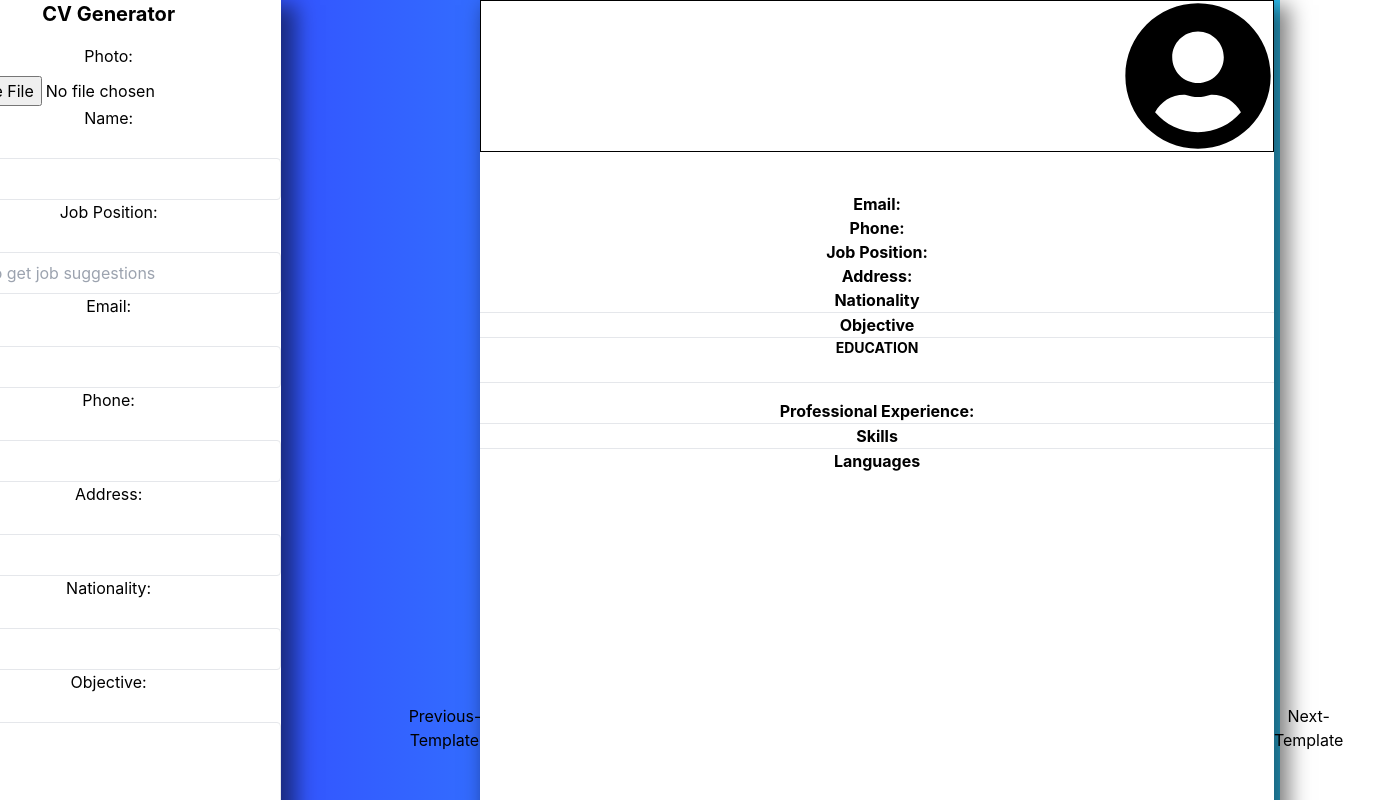
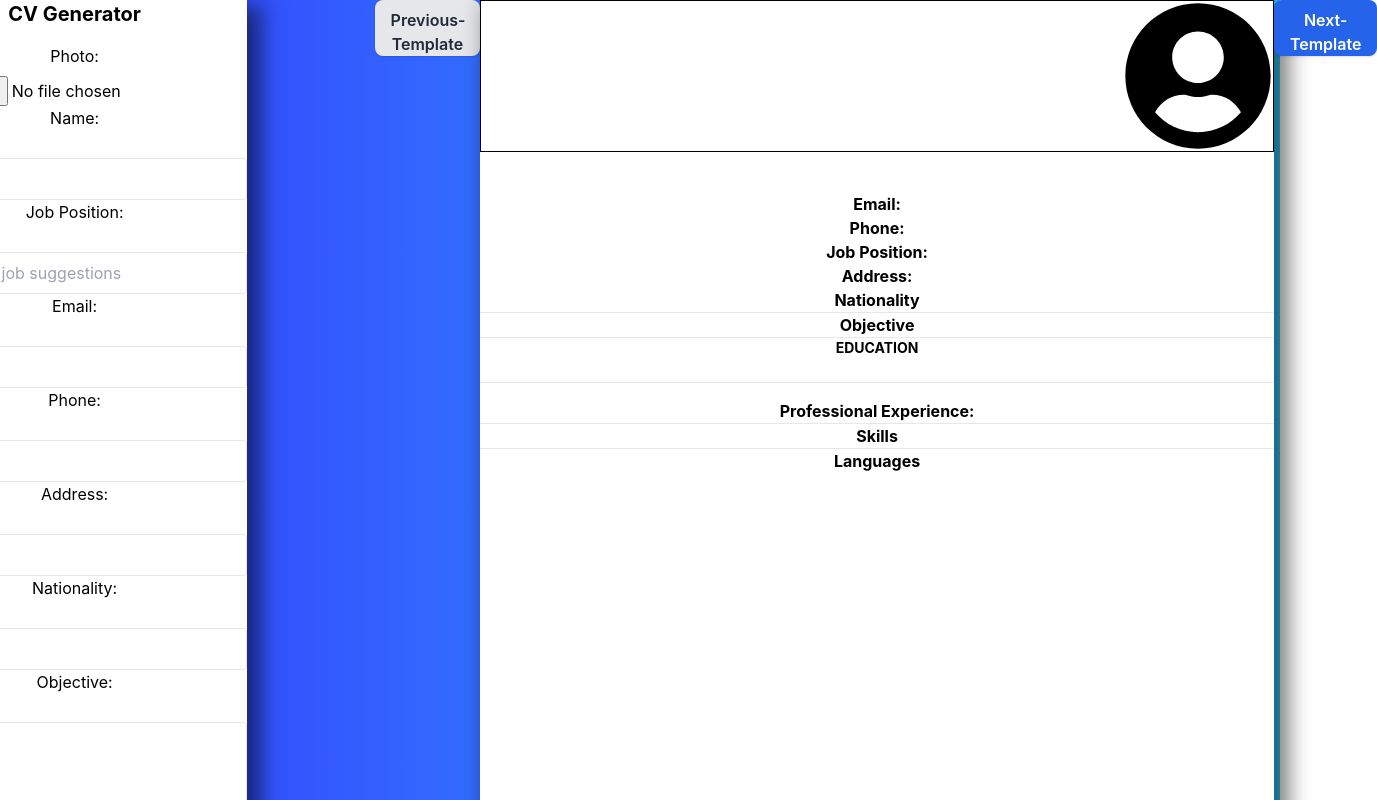
Before and after one commit to Muchunguzi/CV_marker_app, a React (Create React App) app: page / in a window 1280 px wide. Shown: the top 800 px of the page, 1377 px wide, since content can reach past the window. Built offline with nearby package versions, Linux system fonts and the light colour scheme.

Commit message:
added some functionalities

```diff
--- a/src/components/Cv_marker.js
+++ b/src/components/Cv_marker.js
@@ -227,12 +227,12 @@ const CVGenerator = () => {
        </p>
         <button type="button" onClick={handlePrint} className="bg-blue-500 text-white px-4 py-2 rounded shadow hover:bg-blue-600">Print CV</button>
       </form>
-      <button onClick={prevTemplate}>Previous-Template</button>
+      <button className="bg-gray-200 hover:by-gray-300 h-14 text-gray-800 font-semibold py-2 px-4  rounded-lg shadow transition duration-200 " onClick={prevTemplate}>Previous-Template</button>
       {/* CV Preview Section */}
       <div className="CVs_preview">
       <ActiveTemplate ref = {cvRef} formData = {formData} />
       </div>
-      <button onClick={nextTemplate}>Next-Template</button>
+      <button className="bg-blue-600 hover:bg-blue-700 h-14 text-white font-semibold py-2 px-4 rounded-lg shadow transition duration-200" onClick={nextTemplate}>Next-Template</button>
     </div>
   );
 };
```
